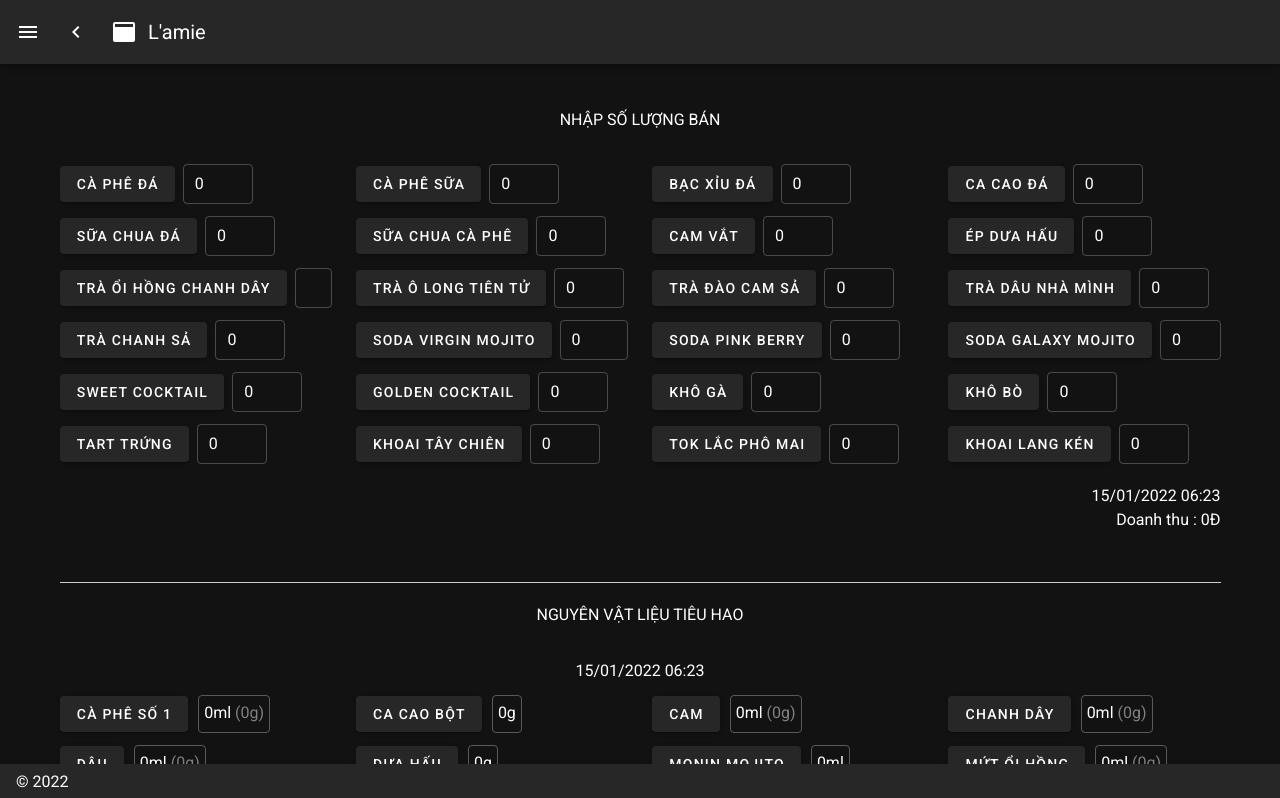
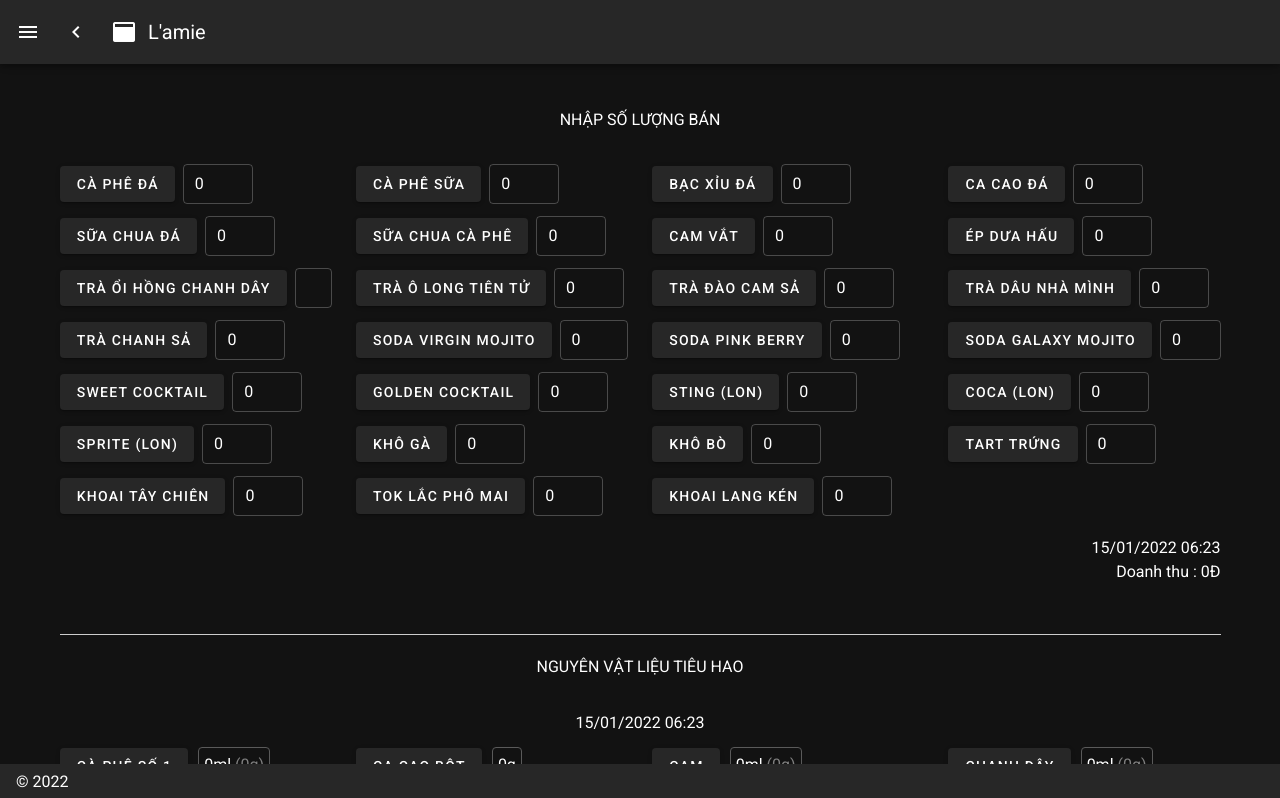
Before and after one commit to NguyenTam2206/lamieapp, a Nuxt app: page / in a window 1280 px wide. Shown: the top 798 px of the page. Built offline with nearby package versions, Linux system fonts and the light colour scheme.

Commit message:
add sting coca sprite menu

```diff
--- a/static/Items.js
+++ b/static/Items.js
@@ -49,6 +49,21 @@ export const items = [
     name: "Golden Cocktail",
     use: ["11_20", "8_10", "13_40", "15_330"],
     price: 55000
+  },
+  {
+    name: "Sting (lon)",
+    use: [],
+    price: 18000
+  },
+  {
+    name: "Coca (lon)",
+    use: [],
+    price: 18000
+  },
+  {
+    name: "Sprite (lon)",
+    use: [],
+    price: 18000
   },
   { name: "Khô gà", use: [], price: 25000 },
   { name: "Khô bò", use: [], price: 25000 },
```
